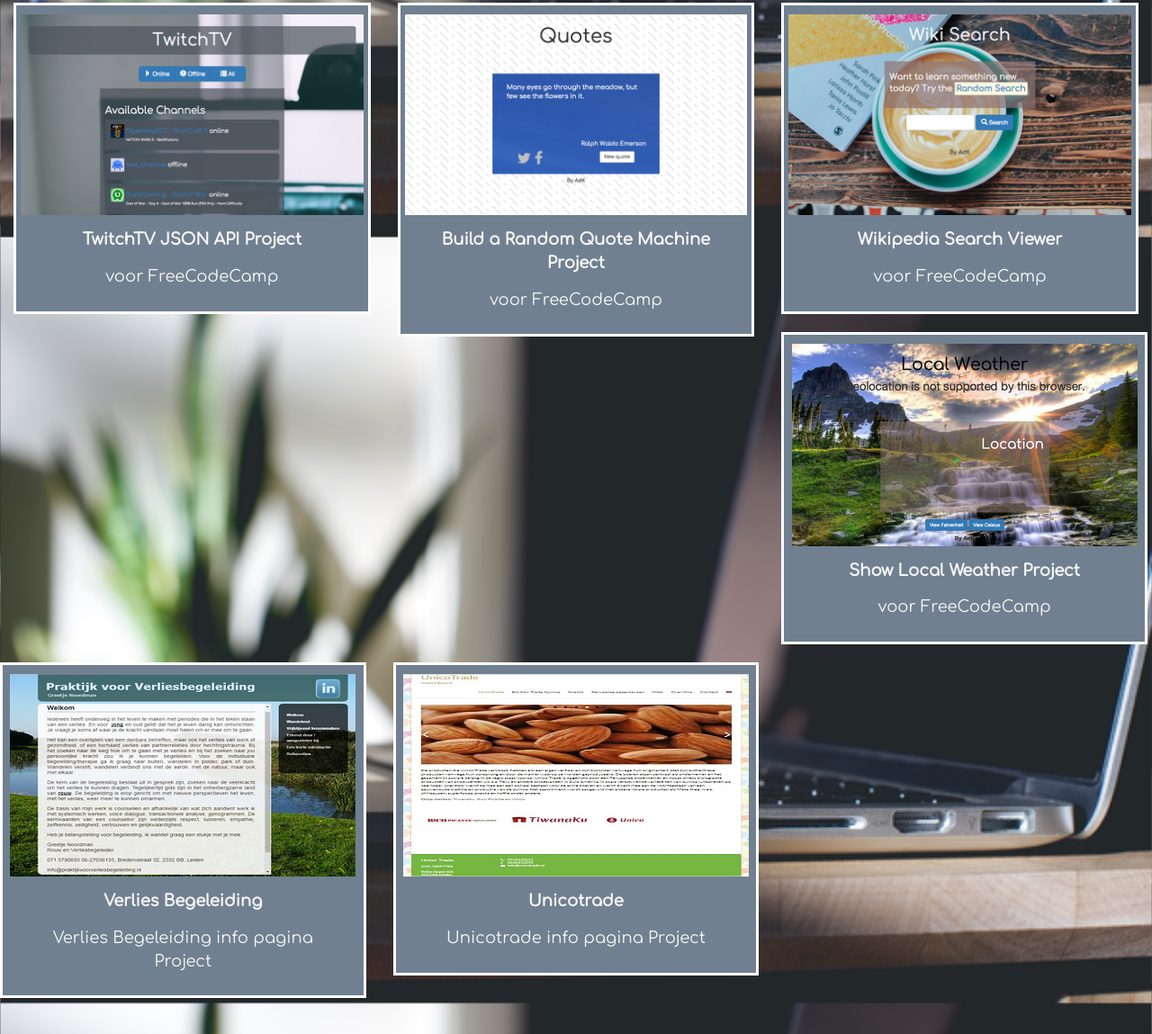
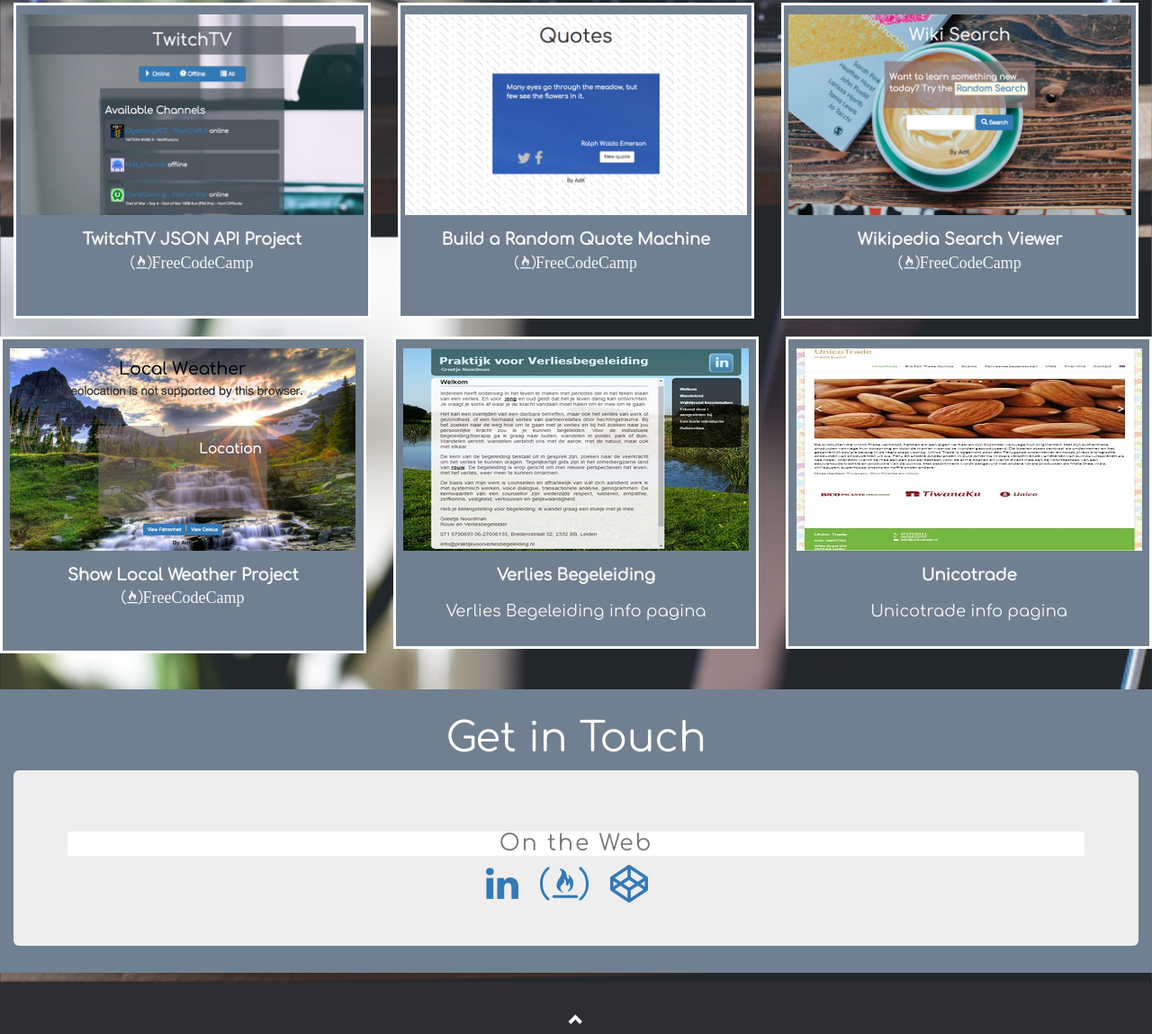
Before and after one commit to dkruif/adk, a plain HTML site: page index.html in a window 1280 px wide. Shown: the part 1439-2588 px from the top of the page at 90% size. Drawn offline with nearby package versions, Linux system fonts and the light colour scheme.

Commit message:
update on links portfolio
Adjust portfolio links

```diff
--- a/index.html
+++ b/index.html
@@ -67,7 +67,7 @@
                 <em> Hoger Technisch Onderwijs in de Technische Informatica</em>
               </p>
               <br>
-              <p> Currently learning Javascript, Bootstrap and JQuery by FreeCodeCamp</p>
+              <p> Currently learning Javascript, Bootstrap and JQuery at FreeCodeCamp</p>
              <img class = "logo" src="logos/JS-logo.png" alt="CSS" />
               <img class = "logo" src="logos/JQuery_logo.png" alt="CSS" />
           </div>
@@ -105,22 +105,33 @@
         <div class="col-sm-4">
           <div class="thumbnail">
             <a href="https://codepen.io/dkruif/pen/EbvMYG"  target="_blank"><img src="img/twitchtv.png" alt="TwitchTV JSON API Project screenshot"/> </a>
-            <p><strong>TwitchTV JSON API Project</strong></p>
-            <p>voor FreeCodeCamp</p>
+            <a class = "web" href="https://www.freecodecamp.org/challenges/use-the-twitchtv-json-api" target="_blank">
+            <p><strong>TwitchTV JSON API Project</strong>
+              <i class="fa fa-free-code-camp fa-1x" aria-hidden="true">FreeCodeCamp</i>
+            </p>
+            </a>
           </div>
         </div>
         <div class="col-sm-4">
           <div class="thumbnail">
             <a href="https://codepen.io/dkruif/full/wrLZwq/"  target="_blank"><img src="img/randomquote.png" alt="Random Quote screenshot" /></a>
-            <p><strong>Build a Random Quote Machine Project</strong></p>
-            <p>voor FreeCodeCamp</p>
+            <a class = "web" href="https://www.freecodecamp.org/challenges/build-a-random-quote-machine" target="_blank">
+            <p><strong>Build a Random Quote Machine</strong>
+              <i class="fa fa-free-code-camp fa-1x" aria-hidden="true">FreeCodeCamp</i>
+            </p>
+            </a>
           </div>
         </div>
         <div class="col-sm-4">
           <div class="thumbnail">
             <a href="https://codepen.io/dkruif/full/QOGveW/"  target="_blank"><img src="img/wikisearch.png" alt="Wiki Search viewer screenshot"/></a>
-            <p><strong>Wikipedia Search Viewer</strong></p>
-            <p>voor FreeCodeCamp</p>
+
+            <a class = "web" href="https://www.freecodecamp.org/challenges/build-a-wikipedia-viewer" target="_blank">
+            <p><strong>Wikipedia Search Viewer</strong>
+              <i class="fa fa-free-code-camp fa-1x" aria-hidden="true">FreeCodeCamp</i>
+            </p>
+            </a>
+
           </div>
         </div>
 
@@ -128,22 +139,25 @@
 	<div class="col-sm-4">
           <div class="thumbnail">
             <a href="https://codepen.io/dkruif/full/QOEaYP/"  target="_blank"><img src="img/localweather.png" alt="Local Weather Project screenshot"/> </a>
-            <p><strong>Show Local Weather Project</strong></p>
-            <p>voor FreeCodeCamp</p>
+            <a class = "web" href="https://www.freecodecamp.org/challenges/show-the-local-weather" target="_blank">
+            <p><strong>Show Local Weather Project</strong>
+              <i class="fa fa-free-code-camp fa-1x" aria-hidden="true">FreeCodeCamp</i>
+            </p>
+            </a>
           </div>
         </div>
         <div class="col-sm-4">
           <div class="thumbnail">
             <a href="http://www.praktijkvoorverliesbegeleiding.nl"  target="_blank"><img src="img/verliesBeg.jpg" alt="Verlies Begeleiding Project screenshot"/> </a>
             <p><strong>Verlies Begeleiding</strong></p>
-            <p>Verlies Begeleiding info pagina Project</p>
+            <p>Verlies Begeleiding info pagina</p>
           </div>
         </div>
         <div class="col-sm-4">
           <div class="thumbnail">
             <a href=" http://www.unicotrade.nl/"  target="_blank"><img src="img/unicotrade.jpg" alt="Unicotrade Project screenshot"/> </a>
             <p><strong>Unicotrade</strong></p>
-            <p>Unicotrade info pagina Project </p>
+            <p>Unicotrade info pagina</p>
           </div>
         </div>
       </div>
```
